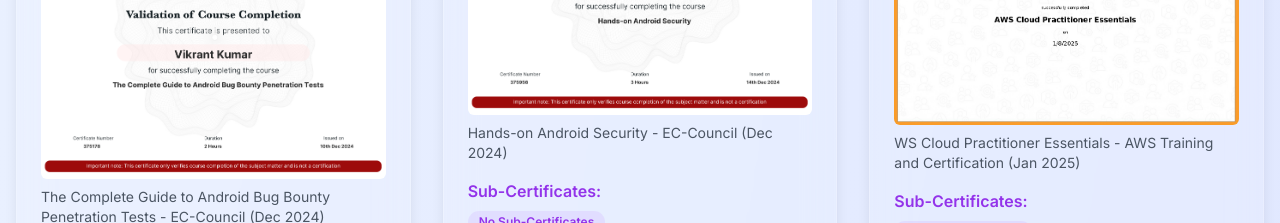
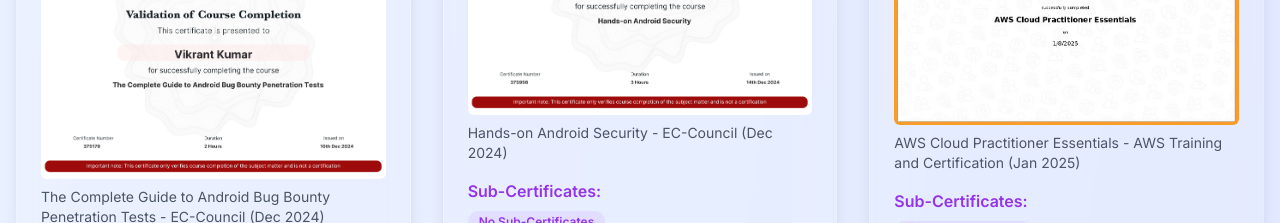
Before and after one commit to vikrantwiz02/portfolio, a Next.js app: page / in a window 1280 px wide. Shown: the part 6140-6363 px from the top of the page. Built offline with nearby package versions, Linux system fonts and the light colour scheme.

Commit message:
fix: correct title of AWS Cloud Practitioner Essentials certificate

```diff
--- a/src/components/Achievements.tsx
+++ b/src/components/Achievements.tsx
@@ -235,7 +235,7 @@
     title: 'AWS Cloud Practitioner Essentials',
     description: 'Completed the AWS Cloud Practitioner Essentials certificate, covering foundational knowledge of AWS services, cloud concepts, pricing models, and security best practices.',
     mainCertificate: {
-      title: 'WS Cloud Practitioner Essentials',
+      title: 'AWS Cloud Practitioner Essentials',
       issuer: 'AWS Training and Certification',
       date: 'Jan 2025',
       image: '/AWS Course Completion Certificate.jpg?height=200&width=300',
```
